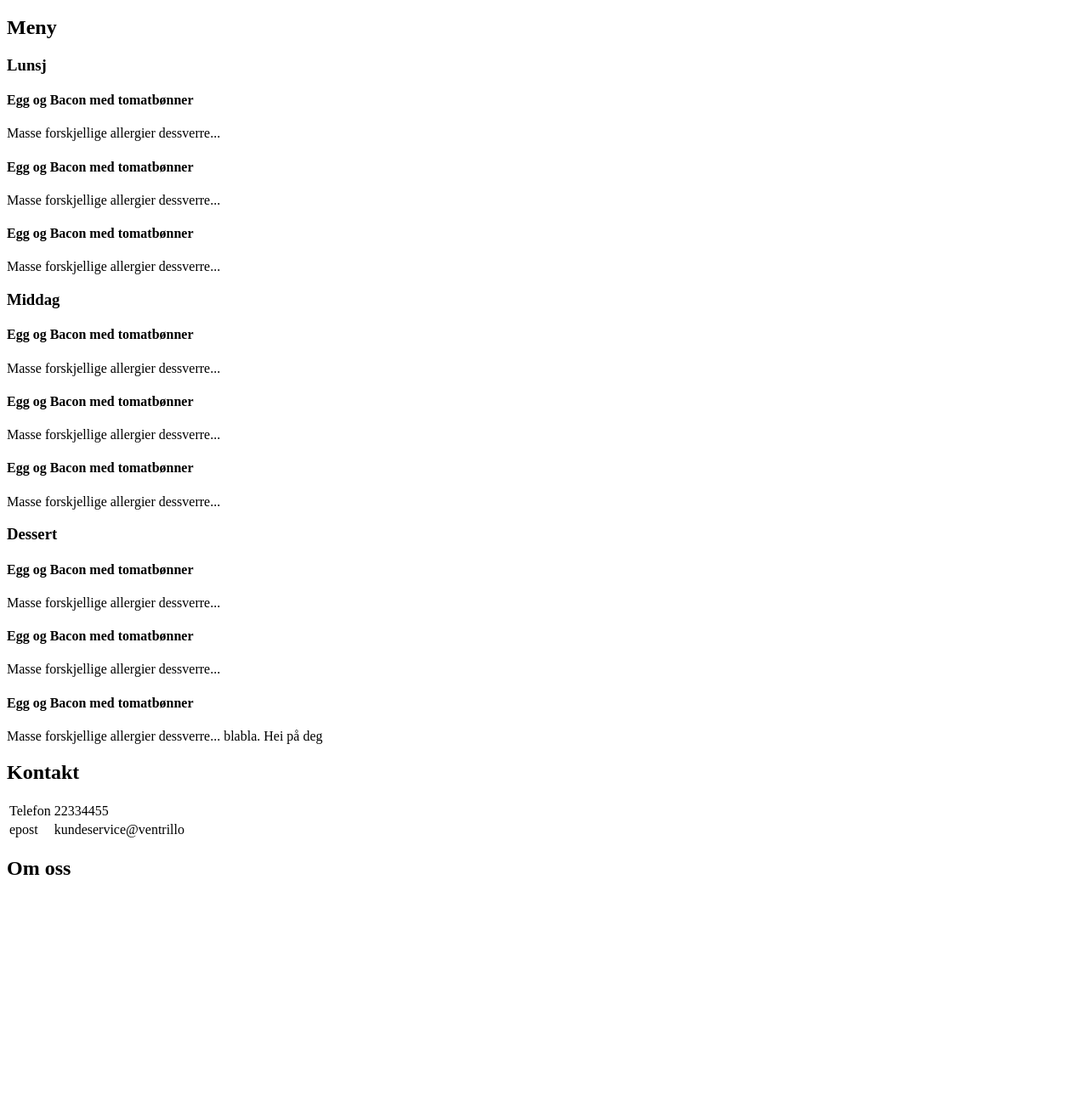
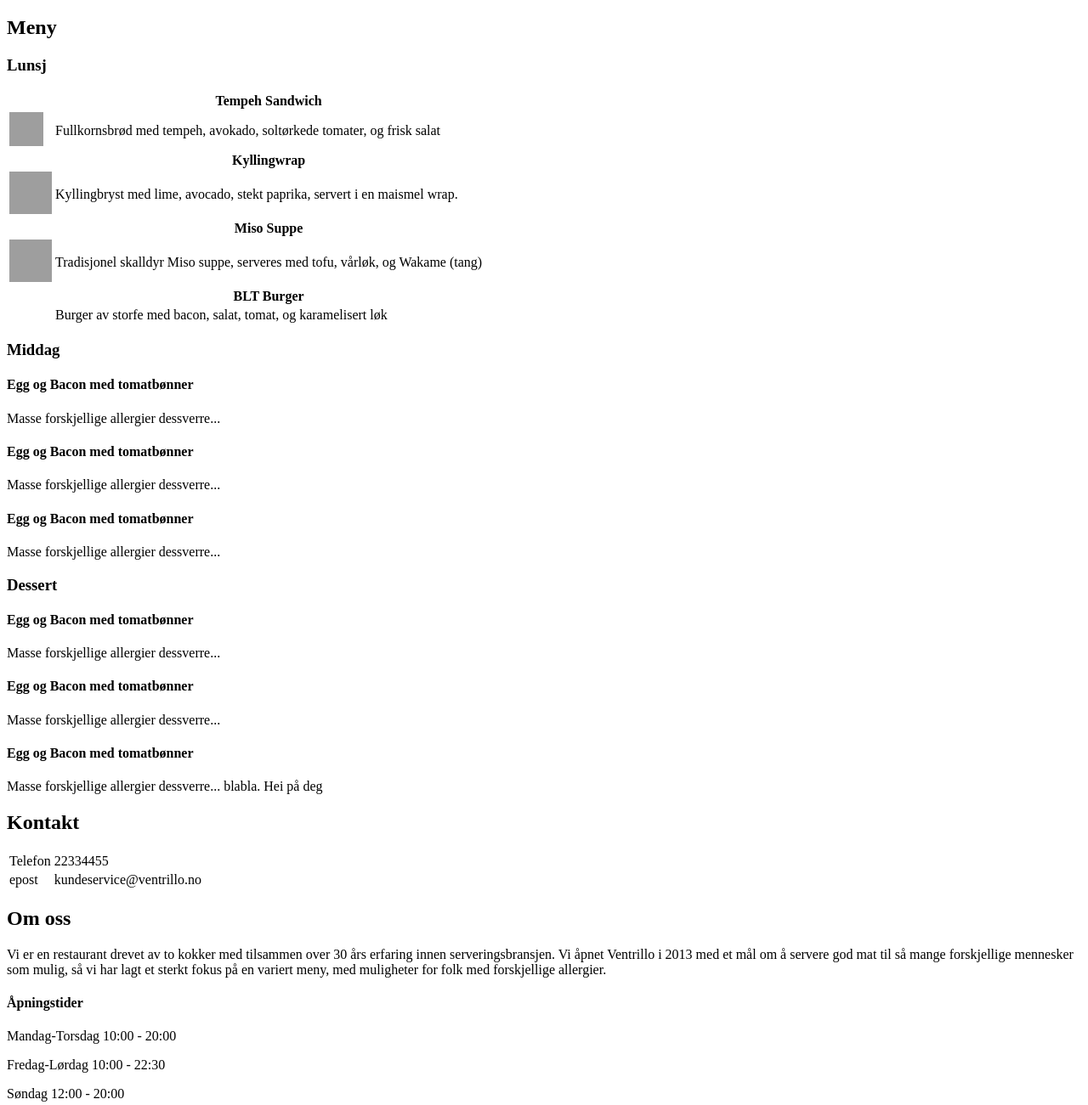
Before and after one commit to Krissolberg/restaurant, a plain HTML site: page index.html in a window 1280 px wide. Shown: the part 61-1362 px from the top of the page at 85% size. Before the commit the page ends 1117 px from the top, so only its background shows below. Drawn offline with Linux system fonts and the light colour scheme; grey boxes are pictures that could not be loaded.

Commit message:
Laget Lunsjmeny, og Om os

```diff
--- a/index.html
+++ b/index.html
@@ -14,15 +14,46 @@
     <h2>Meny</h2>
 
     <h3>Lunsj</h3>
-    <h4>Egg og Bacon med tomatbønner</h4>
-    <p>Masse forskjellige allergier dessverre...</p>
-
-    <h4>Egg og Bacon med tomatbønner</h4>
-    <p>Masse forskjellige allergier dessverre...</p>
-
-    <h4>Egg og Bacon med tomatbønner</h4>
-    <p>Masse forskjellige allergier dessverre...</p>
-
+    <table>
+        <tr>
+            <td></td><th>Tempeh Sandwich</th>
+        </tr>
+        <tr>
+            <td><a>
+                <img alt="Vegan" src="https://media.istockphoto.com/vectors/green-vegan-logo-healthy-food-sign-eco-bio-label-for-cafe-packaging-vector-id1175556888?k=20&m=1175556888&s=612x612&w=0&h=ZI-I5V74ZUtczyb8imwDWm2lfiB4msWZegjyImtuRR4="
+                width=40" height="40"> </a></td>
+            <td>Fullkornsbrød med tempeh, avokado, soltørkede tomater, og frisk salat
+            </td>
+        </tr>
+        <tr>
+            <td></td><th>Kyllingwrap</th>
+        </tr>
+        <tr>
+            <td><a>
+                <img alt="Gluten Free" src="https://media.istockphoto.com/vectors/gluten-free-label-vector-vector-id1164451180?k=20&m=1164451180&s=612x612&w=0&h=KDF6bpgojD_0-1EGUr8KRCH-8gGtH5IeZ3dzSqGWNBs="
+                width="50" height="50"></td>
+            <td>Kyllingbryst med lime, avocado, stekt paprika, servert i en maismel wrap.
+            </td>
+        </tr>
+        <tr>
+            <td></td><th>Miso Suppe</th>
+        </tr>
+        <tr>
+            <td><a>
+                <img alt="Gluten Free" src="https://media.istockphoto.com/vectors/gluten-free-label-vector-vector-id1164451180?k=20&m=1164451180&s=612x612&w=0&h=KDF6bpgojD_0-1EGUr8KRCH-8gGtH5IeZ3dzSqGWNBs="
+                width="50" height="50"></td>
+            <td>Tradisjonel skalldyr Miso suppe, serveres med tofu, vårløk, og Wakame (tang)
+            </td>
+        </tr>
+        <tr>
+            <td></td><th>BLT Burger</th>
+        </tr>
+        <tr>
+            <td></td>
+            <td>Burger av storfe med bacon, salat, tomat, og karamelisert løk
+            </td>
+        </tr>
+    </table>
 
     <h3>Middag</h3>
     <h4>Egg og Bacon med tomatbønner</h4>
@@ -54,11 +85,22 @@
             <td>Telefon</td> <td>22334455</td>
         </tr>
         <tr>
-            <td>epost</td> <td>kundeservice@ventrillo</td>
+            <td>epost</td> <td>kundeservice@ventrillo.no</td>
         </tr>
     </table>
 
     <h2>Om oss</h2>
+    <p>Vi er en restaurant drevet av to kokker med tilsammen over 30 års erfaring innen serveringsbransjen. Vi åpnet Ventrillo i 2013 med et mål om å servere god mat til så mange forskjellige mennesker som mulig, så vi har lagt et sterkt fokus på en variert meny, med muligheter for folk med forskjellige allergier.
+    </p>
+
+    <h4>Åpningstider</h4>
+    <p>
+     Mandag-Torsdag 10:00 - 20:00
+    </p>
+    <p>Fredag-Lørdag 10:00 - 22:30 </p>
+    <p>
+        Søndag 12:00 - 20:00
+    </p>
 
 
 
```
